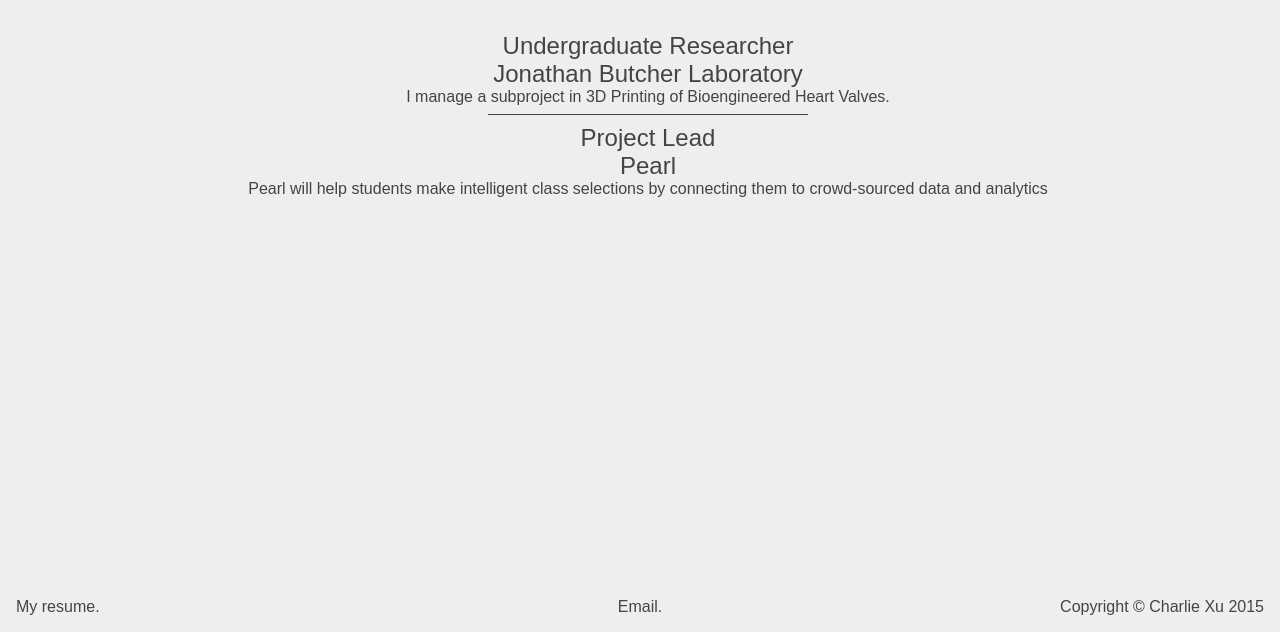
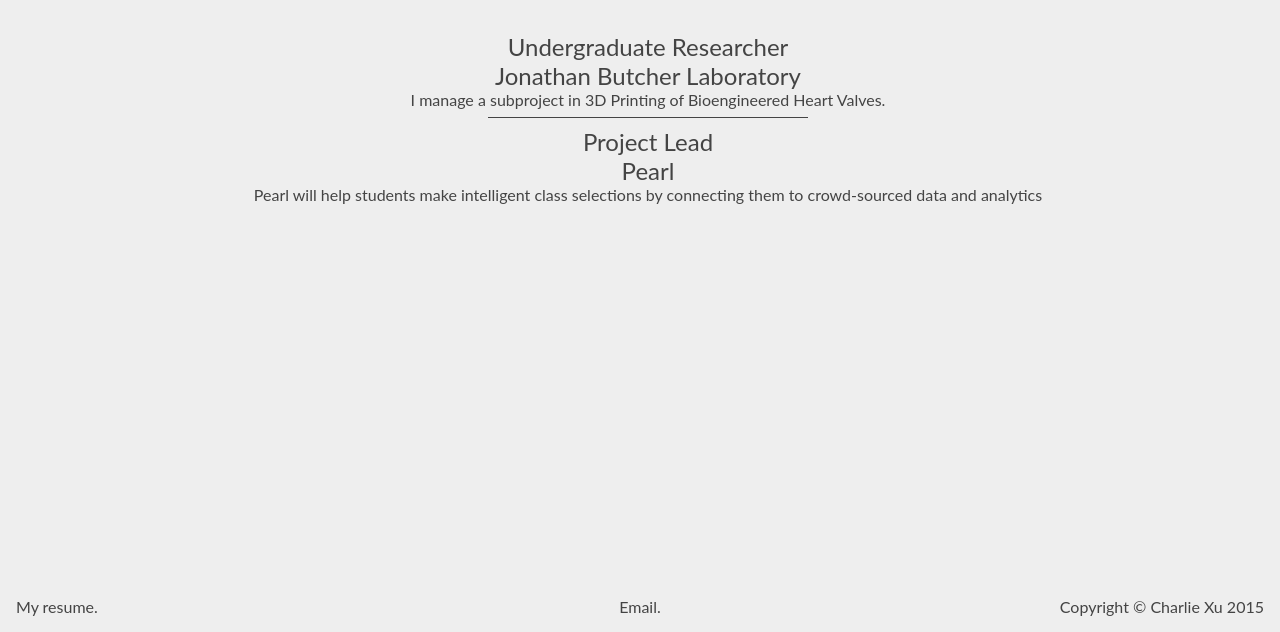
Before and after one commit to npmcdn-to-unpkg-bot/cyx2.github.io, a plain HTML site: page index.html in a window 1280 px wide. Shown: the part 168-800 px from the top of the page. Drawn offline with Linux system fonts and the light colour scheme.

Commit message:
Changed font.

```diff
--- a/stylesheet.css
+++ b/stylesheet.css
@@ -7,7 +7,7 @@ body {
 }
 
 * {
-	font-family: Arial;
+	font-family: Lato, sans-serif;
 }
 
 #headerText {
```
